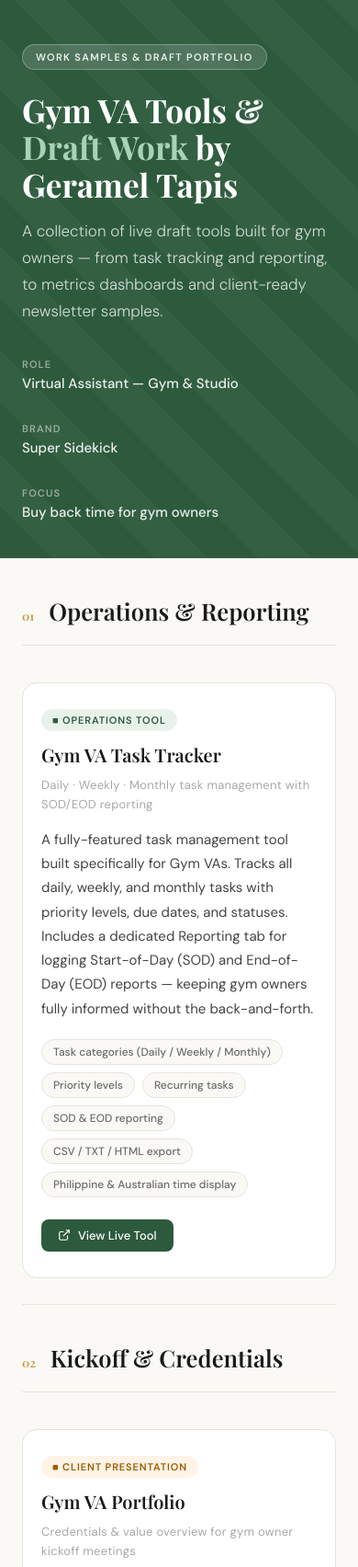
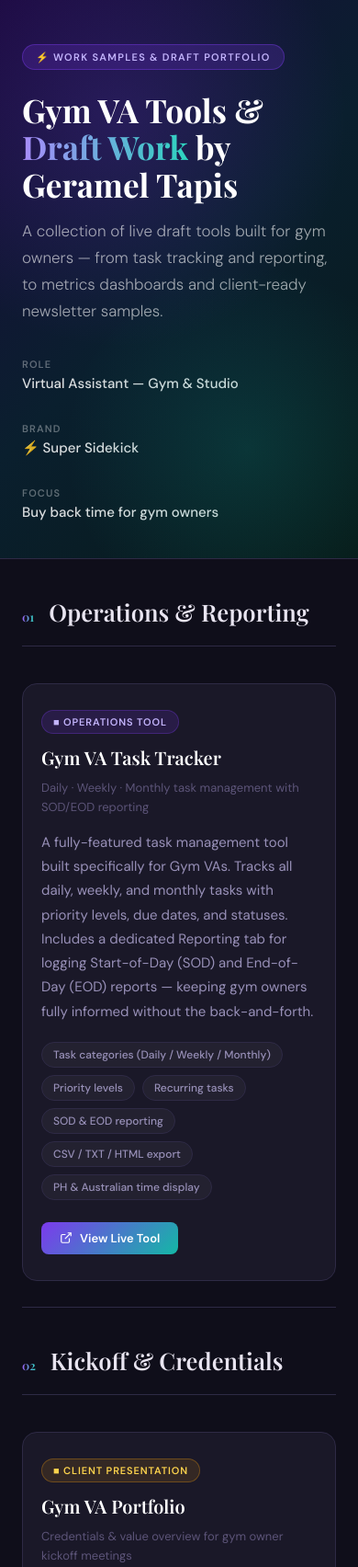
Before and after one commit to getapis/Gym-VA-Tools, a plain HTML site: page index.html in a window 390 px wide. Shown: the top 1704 px of the page at 92% size. Drawn offline with nearby package versions, Linux system fonts and the light colour scheme.

Commit message:
Update index.html

```diff
--- a/index.html
+++ b/index.html
@@ -9,292 +9,94 @@
   *, *::before, *::after { box-sizing: border-box; margin: 0; padding: 0; }
 
   :root {
-    --ink: #1a1a1a;
-    --ink-muted: #6b6b6b;
-    --ink-faint: #a8a8a8;
-    --surface: #faf9f6;
-    --card: #ffffff;
-    --accent: #2d5a3d;
-    --accent-light: #e8f2eb;
-    --accent-mid: #4a8a5e;
-    --border: #e8e4dc;
-    --gold: #c9973a;
+    --surface: #0f0e1a;
+    --card: #1a1828;
+    --card-border: #2e2a45;
+    --purple: #7c3aed;
+    --purple-mid: #9d5cf6;
+    --teal: #14b8a6;
+    --teal-mid: #2dd4bf;
+    --text-main: #e8e4f0;
+    --text-muted: #9890b8;
+    --text-faint: #5c5478;
   }
 
-  body {
-    font-family: 'DM Sans', sans-serif;
-    background: var(--surface);
-    color: var(--ink);
-    min-height: 100vh;
-  }
+  body { font-family: 'DM Sans', sans-serif; background: var(--surface); color: var(--text-main); min-height: 100vh; }
 
-  /* HERO */
   .hero {
-    background: var(--accent);
-    color: #fff;
+    background: linear-gradient(135deg, #1a0a3d 0%, #0a1f2e 50%, #071a18 100%);
     padding: 72px 48px 64px;
     position: relative;
     overflow: hidden;
+    border-bottom: 1px solid var(--card-border);
   }
   .hero::before {
-    content: '';
-    position: absolute;
-    inset: 0;
-    background: repeating-linear-gradient(
-      45deg,
-      transparent,
-      transparent 40px,
-      rgba(255,255,255,0.03) 40px,
-      rgba(255,255,255,0.03) 80px
-    );
+    content: ''; position: absolute; top: -120px; left: -120px;
+    width: 500px; height: 500px;
+    background: radial-gradient(circle, rgba(124,58,237,0.2) 0%, transparent 70%);
+    pointer-events: none;
+  }
+  .hero::after {
+    content: ''; position: absolute; bottom: -80px; right: -80px;
+    width: 400px; height: 400px;
+    background: radial-gradient(circle, rgba(20,184,166,0.16) 0%, transparent 70%);
+    pointer-events: none;
   }
   .hero-inner { position: relative; max-width: 860px; margin: 0 auto; }
   .hero-badge {
     display: inline-block;
-    background: rgba(255,255,255,0.15);
-    border: 1px solid rgba(255,255,255,0.25);
-    color: rgba(255,255,255,0.9);
-    font-size: 11px;
-    font-weight: 600;
-    letter-spacing: 0.12em;
-    text-transform: uppercase;
-    padding: 6px 14px;
-    border-radius: 20px;
-    margin-bottom: 24px;
+    background: rgba(124,58,237,0.2); border: 1px solid rgba(124,58,237,0.4);
+    color: #c4b5fd; font-size: 11px; font-weight: 600; letter-spacing: 0.12em;
+    text-transform: uppercase; padding: 6px 14px; border-radius: 20px; margin-bottom: 24px;
   }
-  .hero h1 {
-    font-family: 'Playfair Display', serif;
-    font-size: clamp(2.2rem, 5vw, 3.6rem);
-    font-weight: 700;
-    line-height: 1.15;
-    margin-bottom: 16px;
-    color: #fff;
-  }
-  .hero h1 span { color: #a8d4b4; }
-  .hero p {
-    font-size: 17px;
-    font-weight: 300;
-    line-height: 1.7;
-    color: rgba(255,255,255,0.78);
-    max-width: 540px;
-    margin-bottom: 36px;
-  }
-  .hero-meta {
-    display: flex;
-    gap: 32px;
-    flex-wrap: wrap;
-  }
-  .hero-meta-item {
-    display: flex;
-    flex-direction: column;
-    gap: 4px;
-  }
-  .hero-meta-label {
-    font-size: 11px;
-    font-weight: 600;
-    letter-spacing: 0.1em;
-    text-transform: uppercase;
-    color: rgba(255,255,255,0.5);
-  }
-  .hero-meta-value {
-    font-size: 15px;
-    font-weight: 500;
-    color: rgba(255,255,255,0.9);
-  }
+  .hero h1 { font-family: 'Playfair Display', serif; font-size: clamp(2.2rem, 5vw, 3.6rem); font-weight: 700; line-height: 1.15; margin-bottom: 16px; color: #fff; }
+  .hero h1 .grad { background: linear-gradient(90deg, #a78bfa, #2dd4bf); -webkit-background-clip: text; -webkit-text-fill-color: transparent; background-clip: text; }
+  .hero p { font-size: 17px; font-weight: 300; line-height: 1.7; color: rgba(255,255,255,0.6); max-width: 540px; margin-bottom: 36px; }
+  .hero-meta { display: flex; gap: 32px; flex-wrap: wrap; }
+  .hero-meta-item { display: flex; flex-direction: column; gap: 4px; }
+  .hero-meta-label { font-size: 11px; font-weight: 600; letter-spacing: 0.1em; text-transform: uppercase; color: rgba(255,255,255,0.35); }
+  .hero-meta-value { font-size: 15px; font-weight: 500; color: rgba(255,255,255,0.85); }
 
-  /* SECTION */
-  .section {
-    max-width: 900px;
-    margin: 0 auto;
-    padding: 64px 48px;
-  }
-  .section-header {
-    display: flex;
-    align-items: baseline;
-    gap: 16px;
-    margin-bottom: 40px;
-    padding-bottom: 20px;
-    border-bottom: 1px solid var(--border);
-  }
-  .section-num {
-    font-family: 'Playfair Display', serif;
-    font-size: 13px;
-    color: var(--gold);
-    font-weight: 600;
-  }
-  .section-title {
-    font-family: 'Playfair Display', serif;
-    font-size: 1.6rem;
-    font-weight: 600;
-    color: var(--ink);
-  }
+  .section { max-width: 900px; margin: 0 auto; padding: 64px 48px; }
+  .section-header { display: flex; align-items: baseline; gap: 16px; margin-bottom: 40px; padding-bottom: 20px; border-bottom: 1px solid var(--card-border); }
+  .section-num { font-family: 'Playfair Display', serif; font-size: 13px; background: linear-gradient(90deg, var(--purple-mid), var(--teal-mid)); -webkit-background-clip: text; -webkit-text-fill-color: transparent; background-clip: text; font-weight: 600; }
+  .section-title { font-family: 'Playfair Display', serif; font-size: 1.6rem; font-weight: 600; color: var(--text-main); }
 
-  /* WORK CARD */
-  .work-card {
-    background: var(--card);
-    border: 1px solid var(--border);
-    border-radius: 16px;
-    overflow: hidden;
-    margin-bottom: 28px;
-    transition: box-shadow 0.2s ease, transform 0.2s ease;
-  }
-  .work-card:hover {
-    box-shadow: 0 8px 32px rgba(0,0,0,0.08);
-    transform: translateY(-2px);
-  }
-  .card-top {
-    display: grid;
-    grid-template-columns: 1fr auto;
-    align-items: start;
-    gap: 20px;
-    padding: 28px 32px 0;
-  }
-  .card-tag {
-    display: inline-flex;
-    align-items: center;
-    gap: 6px;
-    font-size: 11px;
-    font-weight: 600;
-    letter-spacing: 0.08em;
-    text-transform: uppercase;
-    padding: 5px 12px;
-    border-radius: 20px;
-    margin-bottom: 12px;
-  }
-  .tag-ops { background: #e8f2eb; color: #2d5a3d; }
-  .tag-creds { background: #fff4e6; color: #a05a00; }
-  .tag-data { background: #e8eaf9; color: #2d3a8c; }
-  .tag-content { background: #fde8f0; color: #8c1d50; }
+  .work-card { background: var(--card); border: 1px solid var(--card-border); border-radius: 16px; overflow: hidden; margin-bottom: 28px; transition: border-color 0.2s, transform 0.2s; }
+  .work-card:hover { border-color: rgba(124,58,237,0.55); transform: translateY(-2px); }
+  .card-top { display: grid; grid-template-columns: 1fr auto; align-items: start; gap: 20px; padding: 28px 32px 0; }
+  .card-tag { display: inline-flex; align-items: center; font-size: 11px; font-weight: 600; letter-spacing: 0.08em; text-transform: uppercase; padding: 5px 12px; border-radius: 20px; margin-bottom: 12px; }
+  .tag-ops     { background: rgba(124,58,237,0.15); color: #c4b5fd; border: 1px solid rgba(124,58,237,0.3); }
+  .tag-creds   { background: rgba(245,158,11,0.12); color: #fcd34d; border: 1px solid rgba(245,158,11,0.3); }
+  .tag-data    { background: rgba(20,184,166,0.12); color: #5eead4; border: 1px solid rgba(20,184,166,0.3); }
+  .tag-content { background: rgba(157,92,246,0.12); color: #d8b4fe; border: 1px solid rgba(157,92,246,0.3); }
+  .card-title { font-family: 'Playfair Display', serif; font-size: 1.25rem; font-weight: 600; margin-bottom: 8px; color: #fff; }
+  .card-subtitle { font-size: 13px; color: var(--text-faint); }
+  .card-body { padding: 16px 32px 28px; }
+  .card-desc { font-size: 15px; line-height: 1.75; color: var(--text-muted); margin-bottom: 20px; }
 
-  .card-title {
-    font-family: 'Playfair Display', serif;
-    font-size: 1.25rem;
-    font-weight: 600;
-    margin-bottom: 8px;
-    color: var(--ink);
-  }
-  .card-subtitle {
-    font-size: 13px;
-    color: var(--ink-faint);
-    font-weight: 400;
-    letter-spacing: 0.02em;
-  }
-  .card-body {
-    padding: 16px 32px 28px;
-  }
-  .card-desc {
-    font-size: 15px;
-    line-height: 1.75;
-    color: #444;
-    margin-bottom: 20px;
-  }
+  .features { display: flex; flex-wrap: wrap; gap: 8px; margin-bottom: 24px; }
+  .feature-pill { font-size: 12px; font-weight: 500; padding: 5px 12px; background: rgba(255,255,255,0.04); border: 1px solid var(--card-border); border-radius: 20px; color: var(--text-muted); }
 
-  /* FEATURES LIST */
-  .features {
-    display: flex;
-    flex-wrap: wrap;
-    gap: 8px;
-    margin-bottom: 24px;
-  }
-  .feature-pill {
-    font-size: 12px;
-    font-weight: 500;
-    padding: 5px 12px;
-    background: var(--surface);
-    border: 1px solid var(--border);
-    border-radius: 20px;
-    color: var(--ink-muted);
-  }
-
-  /* CARD LINKS */
-  .card-links {
-    display: flex;
-    flex-wrap: wrap;
-    gap: 10px;
-    align-items: center;
-  }
-  .link-primary {
-    display: inline-flex;
-    align-items: center;
-    gap: 8px;
-    background: var(--accent);
-    color: #fff;
-    font-size: 13px;
-    font-weight: 500;
-    padding: 9px 18px;
-    border-radius: 8px;
-    text-decoration: none;
-    transition: background 0.15s ease;
-  }
-  .link-primary:hover { background: var(--accent-mid); }
+  .card-links { display: flex; flex-wrap: wrap; gap: 10px; align-items: center; }
+  .link-primary { display: inline-flex; align-items: center; gap: 8px; background: linear-gradient(135deg, var(--purple), var(--teal)); color: #fff; font-size: 13px; font-weight: 600; padding: 9px 20px; border-radius: 8px; text-decoration: none; transition: opacity 0.15s; }
+  .link-primary:hover { opacity: 0.82; }
   .link-primary svg { width: 14px; height: 14px; fill: none; stroke: currentColor; stroke-width: 2; }
-  .link-secondary {
-    display: inline-flex;
-    align-items: center;
-    gap: 6px;
-    color: var(--accent);
-    font-size: 13px;
-    font-weight: 500;
-    padding: 9px 14px;
-    border-radius: 8px;
-    border: 1px solid var(--accent-light);
-    text-decoration: none;
-    transition: background 0.15s;
-  }
-  .link-secondary:hover { background: var(--accent-light); }
+  .link-secondary { display: inline-flex; align-items: center; gap: 6px; color: var(--teal-mid); font-size: 13px; font-weight: 500; padding: 9px 14px; border-radius: 8px; border: 1px solid rgba(20,184,166,0.3); text-decoration: none; transition: background 0.15s; }
+  .link-secondary:hover { background: rgba(20,184,166,0.08); }
   .link-secondary svg { width: 13px; height: 13px; fill: none; stroke: currentColor; stroke-width: 2; }
 
-  /* NEWSLETTER GRID */
-  .newsletter-grid {
-    display: grid;
-    grid-template-columns: repeat(auto-fill, minmax(200px, 1fr));
-    gap: 12px;
-    margin-bottom: 24px;
-  }
-  .newsletter-item {
-    background: var(--surface);
-    border: 1px solid var(--border);
-    border-radius: 10px;
-    padding: 16px;
-    text-decoration: none;
-    transition: all 0.15s ease;
-    display: block;
-  }
-  .newsletter-item:hover {
-    background: var(--accent-light);
-    border-color: var(--accent-mid);
-  }
-  .newsletter-item-label {
-    font-size: 11px;
-    font-weight: 600;
-    letter-spacing: 0.08em;
-    text-transform: uppercase;
-    color: var(--ink-faint);
-    margin-bottom: 6px;
-  }
-  .newsletter-item-name {
-    font-size: 15px;
-    font-weight: 500;
-    color: var(--ink);
-  }
-  .newsletter-item-desc {
-    font-size: 12px;
-    color: var(--ink-muted);
-    margin-top: 4px;
-  }
+  .newsletter-grid { display: grid; grid-template-columns: repeat(auto-fill, minmax(200px, 1fr)); gap: 12px; margin-bottom: 24px; }
+  .newsletter-item { background: rgba(255,255,255,0.03); border: 1px solid var(--card-border); border-radius: 10px; padding: 16px; text-decoration: none; transition: all 0.15s; display: block; }
+  .newsletter-item:hover { background: rgba(124,58,237,0.1); border-color: rgba(124,58,237,0.45); }
+  .newsletter-item-label { font-size: 11px; font-weight: 600; letter-spacing: 0.08em; text-transform: uppercase; color: var(--text-faint); margin-bottom: 6px; }
+  .newsletter-item-name { font-size: 15px; font-weight: 500; color: #fff; }
+  .newsletter-item-desc { font-size: 12px; color: var(--text-muted); margin-top: 4px; }
 
-  /* DIVIDER */
-  .divider { border: none; border-top: 1px solid var(--border); margin: 0; }
+  .divider { border: none; border-top: 1px solid var(--card-border); margin: 0 0 40px; }
 
-  /* FOOTER */
-  .footer {
-    background: var(--ink);
-    color: rgba(255,255,255,0.5);
-    text-align: center;
-    padding: 32px 48px;
-    font-size: 13px;
-  }
-  .footer strong { color: rgba(255,255,255,0.85); }
+  .footer { background: #0a0914; border-top: 1px solid var(--card-border); text-align: center; padding: 32px 48px; font-size: 13px; color: var(--text-faint); }
+  .grad-text { background: linear-gradient(90deg, #a78bfa, #2dd4bf); -webkit-background-clip: text; -webkit-text-fill-color: transparent; background-clip: text; font-weight: 600; }
 
   @media (max-width: 600px) {
     .hero { padding: 48px 24px 40px; }
@@ -308,83 +110,55 @@
 
 <div class="hero">
   <div class="hero-inner">
-    <div class="hero-badge">Work Samples & Draft Portfolio</div>
-    <h1>Gym VA Tools &<br><span>Draft Work</span> by Geramel Tapis</h1>
+    <div class="hero-badge">&#9889; Work Samples &amp; Draft Portfolio</div>
+    <h1>Gym VA Tools &amp;<br><span class="grad">Draft Work</span> by Geramel Tapis</h1>
     <p>A collection of live draft tools built for gym owners — from task tracking and reporting, to metrics dashboards and client-ready newsletter samples.</p>
     <div class="hero-meta">
-      <div class="hero-meta-item">
-        <span class="hero-meta-label">Role</span>
-        <span class="hero-meta-value">Virtual Assistant — Gym & Studio</span>
-      </div>
-      <div class="hero-meta-item">
-        <span class="hero-meta-label">Brand</span>
-        <span class="hero-meta-value">Super Sidekick</span>
-      </div>
-      <div class="hero-meta-item">
-        <span class="hero-meta-label">Focus</span>
-        <span class="hero-meta-value">Buy back time for gym owners</span>
-      </div>
+      <div class="hero-meta-item"><span class="hero-meta-label">Role</span><span class="hero-meta-value">Virtual Assistant — Gym &amp; Studio</span></div>
+      <div class="hero-meta-item"><span class="hero-meta-label">Brand</span><span class="hero-meta-value">&#9889; Super Sidekick</span></div>
+      <div class="hero-meta-item"><span class="hero-meta-label">Focus</span><span class="hero-meta-value">Buy back time for gym owners</span></div>
     </div>
   </div>
 </div>
 
 <div class="section">
 
-  <!-- TASK TRACKER -->
-  <div class="section-header">
-    <span class="section-num">01</span>
-    <h2 class="section-title">Operations & Reporting</h2>
-  </div>
-
+  <div class="section-header"><span class="section-num">01</span><h2 class="section-title">Operations &amp; Reporting</h2></div>
   <div class="work-card">
-    <div class="card-top">
-      <div>
+    <div class="card-top"><div>
       <div class="card-tag tag-ops">&#9632; Operations Tool</div>
       <h3 class="card-title">Gym VA Task Tracker</h3>
       <span class="card-subtitle">Daily · Weekly · Monthly task management with SOD/EOD reporting</span>
-      </div>
-    </div>
+    </div></div>
     <div class="card-body">
-      <p class="card-desc">
-        A fully-featured task management tool built specifically for Gym VAs. Tracks all daily, weekly, and monthly tasks with priority levels, due dates, and statuses. Includes a dedicated Reporting tab for logging Start-of-Day (SOD) and End-of-Day (EOD) reports — keeping gym owners fully informed without the back-and-forth.
-      </p>
+      <p class="card-desc">A fully-featured task management tool built specifically for Gym VAs. Tracks all daily, weekly, and monthly tasks with priority levels, due dates, and statuses. Includes a dedicated Reporting tab for logging Start-of-Day (SOD) and End-of-Day (EOD) reports — keeping gym owners fully informed without the back-and-forth.</p>
       <div class="features">
         <span class="feature-pill">Task categories (Daily / Weekly / Monthly)</span>
         <span class="feature-pill">Priority levels</span>
         <span class="feature-pill">Recurring tasks</span>
         <span class="feature-pill">SOD &amp; EOD reporting</span>
         <span class="feature-pill">CSV / TXT / HTML export</span>
-        <span class="feature-pill">Philippine &amp; Australian time display</span>
+        <span class="feature-pill">PH &amp; Australian time display</span>
       </div>
       <div class="card-links">
         <a href="https://getapis.github.io/Gym-VA-Task-Tracker-Geramel-Tapis/" target="_blank" class="link-primary">
-          <svg viewBox="0 0 24 24"><path d="M18 13v6a2 2 0 01-2 2H5a2 2 0 01-2-2V8a2 2 0 012-2h6"/><polyline points="15 3 21 3 21 9"/><line x1="10" y1="14" x2="21" y2="3"/></svg>
-          View Live Tool
+          <svg viewBox="0 0 24 24"><path d="M18 13v6a2 2 0 01-2 2H5a2 2 0 01-2-2V8a2 2 0 012-2h6"/><polyline points="15 3 21 3 21 9"/><line x1="10" y1="14" x2="21" y2="3"/></svg>View Live Tool
         </a>
       </div>
     </div>
   </div>
 
-  <hr class="divider" style="margin: 0 0 40px;">
+  <hr class="divider">
 
-  <!-- PORTFOLIO / CREDENTIALS -->
-  <div class="section-header">
-    <span class="section-num">02</span>
-    <h2 class="section-title">Kickoff & Credentials</h2>
-  </div>
-
+  <div class="section-header"><span class="section-num">02</span><h2 class="section-title">Kickoff &amp; Credentials</h2></div>
   <div class="work-card">
-    <div class="card-top">
-      <div>
+    <div class="card-top"><div>
       <div class="card-tag tag-creds">&#9632; Client Presentation</div>
       <h3 class="card-title">Gym VA Portfolio</h3>
-        <span class="card-subtitle">Credentials & value overview for gym owner kickoff meetings</span>
-      </div>
-    </div>
+      <span class="card-subtitle">Credentials &amp; value overview for gym owner kickoff meetings</span>
+    </div></div>
     <div class="card-body">
-      <p class="card-desc">
-        A client-facing portfolio designed to be shared with gym owners during the kickoff meeting. Presents credentials, expertise, and the VA's value proposition — efficiently and professionally — so gym owners can evaluate the fit quickly without lengthy calls. The goal: save their time from day one.
-      </p>
+      <p class="card-desc">A client-facing portfolio designed to be shared with gym owners during the kickoff meeting. Presents credentials, expertise, and the VA's value proposition — efficiently and professionally — so gym owners can evaluate the fit quickly without lengthy calls. The goal: save their time from day one.</p>
       <div class="features">
         <span class="feature-pill">Credentials overview</span>
         <span class="feature-pill">Service scope</span>
@@ -393,33 +167,23 @@
       </div>
       <div class="card-links">
         <a href="https://getapis.github.io/Portforlio-Sidekick/indexport.html" target="_blank" class="link-primary">
-          <svg viewBox="0 0 24 24"><path d="M18 13v6a2 2 0 01-2 2H5a2 2 0 01-2-2V8a2 2 0 012-2h6"/><polyline points="15 3 21 3 21 9"/><line x1="10" y1="14" x2="21" y2="3"/></svg>
-          View Portfolio
+          <svg viewBox="0 0 24 24"><path d="M18 13v6a2 2 0 01-2 2H5a2 2 0 01-2-2V8a2 2 0 012-2h6"/><polyline points="15 3 21 3 21 9"/><line x1="10" y1="14" x2="21" y2="3"/></svg>View Portfolio
         </a>
       </div>
     </div>
   </div>
 
-  <hr class="divider" style="margin: 0 0 40px;">
+  <hr class="divider">
 
-  <!-- METRICS DASHBOARD -->
-  <div class="section-header">
-    <span class="section-num">03</span>
-    <h2 class="section-title">Metrics & Reporting Dashboard</h2>
-  </div>
-
+  <div class="section-header"><span class="section-num">03</span><h2 class="section-title">Metrics &amp; Reporting Dashboard</h2></div>
   <div class="work-card">
-    <div class="card-top">
-      <div>
+    <div class="card-top"><div>
       <div class="card-tag tag-data">&#9632; Data Dashboard</div>
       <h3 class="card-title">Gym / Studio Metrics Dashboard</h3>
       <span class="card-subtitle">Daily scoreboard · Weekly KPIs · Rollover calculation</span>
-      </div>
-    </div>
+    </div></div>
     <div class="card-body">
-      <p class="card-desc">
-        A draft metrics dashboard built for extracting and presenting the numbers gym owners actually need. Structured across three tabs: a <strong>Dashboard</strong> (filled weekly every Friday), a <strong>Scoreboard</strong> (daily number tracking), and a <strong>Rollover</strong> tab that calculates how many trial/starter members converted to full memberships — a critical metric for any gym's retention strategy.
-      </p>
+      <p class="card-desc">A draft metrics dashboard built for extracting and presenting the numbers gym owners actually need. Structured across three tabs: a <strong style="color:#c4b5fd;">Dashboard</strong> (filled weekly every Friday), a <strong style="color:#5eead4;">Scoreboard</strong> (daily number tracking), and a <strong style="color:#fcd34d;">Rollover</strong> tab that calculates how many trial/starter members converted to full memberships.</p>
       <div class="features">
         <span class="feature-pill">Weekly dashboard (Friday fill)</span>
         <span class="feature-pill">Daily scoreboard</span>
@@ -429,33 +193,23 @@
       </div>
       <div class="card-links">
         <a href="https://getapis.github.io/Metric-Dashboard/GRN_Metrics_Dashboard.html" target="_blank" class="link-primary">
-          <svg viewBox="0 0 24 24"><path d="M18 13v6a2 2 0 01-2 2H5a2 2 0 01-2-2V8a2 2 0 012-2h6"/><polyline points="15 3 21 3 21 9"/><line x1="10" y1="14" x2="21" y2="3"/></svg>
-          View Dashboard
+          <svg viewBox="0 0 24 24"><path d="M18 13v6a2 2 0 01-2 2H5a2 2 0 01-2-2V8a2 2 0 012-2h6"/><polyline points="15 3 21 3 21 9"/><line x1="10" y1="14" x2="21" y2="3"/></svg>View Dashboard
         </a>
       </div>
     </div>
   </div>
 
-  <hr class="divider" style="margin: 0 0 40px;">
+  <hr class="divider">
 
-  <!-- NEWSLETTERS -->
-  <div class="section-header">
-    <span class="section-num">04</span>
-    <h2 class="section-title">Newsletter Draft Samples</h2>
-  </div>
-
+  <div class="section-header"><span class="section-num">04</span><h2 class="section-title">Newsletter Draft Samples</h2></div>
   <div class="work-card">
-    <div class="card-top">
-      <div>
+    <div class="card-top"><div>
       <div class="card-tag tag-content">&#9632; Content Samples</div>
       <h3 class="card-title">Gym Newsletter Templates</h3>
       <span class="card-subtitle">Ready-to-send newsletter drafts for gyms without dedicated marketing staff</span>
-      </div>
-    </div>
+    </div></div>
     <div class="card-body">
-      <p class="card-desc">
-        Draft newsletter samples created for gym owners who don't have a dedicated marketing person to handle member communications. These templates can be customized and sent as-is — reducing the burden on gym owners and keeping members engaged consistently.
-      </p>
+      <p class="card-desc">Draft newsletter samples created for gym owners who don't have a dedicated marketing person to handle member communications. These templates can be customized and sent as-is — reducing the burden on gym owners and keeping members engaged consistently.</p>
       <div class="newsletter-grid">
         <a href="https://getapis.github.io/Gym-News-Letter/#" target="_blank" class="newsletter-item">
           <div class="newsletter-item-label">Sample 01</div>
@@ -475,16 +229,13 @@
       </div>
       <div class="card-links">
         <a href="https://getapis.github.io/Gym-News-Letter/#" target="_blank" class="link-secondary">
-          <svg viewBox="0 0 24 24"><path d="M18 13v6a2 2 0 01-2 2H5a2 2 0 01-2-2V8a2 2 0 012-2h6"/><polyline points="15 3 21 3 21 9"/><line x1="10" y1="14" x2="21" y2="3"/></svg>
-          View Sample 1
+          <svg viewBox="0 0 24 24"><path d="M18 13v6a2 2 0 01-2 2H5a2 2 0 01-2-2V8a2 2 0 012-2h6"/><polyline points="15 3 21 3 21 9"/><line x1="10" y1="14" x2="21" y2="3"/></svg>Sample 1
         </a>
         <a href="https://getapis.github.io/Gym-News-Letter/velve.html" target="_blank" class="link-secondary">
-          <svg viewBox="0 0 24 24"><path d="M18 13v6a2 2 0 01-2 2H5a2 2 0 01-2-2V8a2 2 0 012-2h6"/><polyline points="15 3 21 3 21 9"/><line x1="10" y1="14" x2="21" y2="3"/></svg>
-          View Sample 2
+          <svg viewBox="0 0 24 24"><path d="M18 13v6a2 2 0 01-2 2H5a2 2 0 01-2-2V8a2 2 0 012-2h6"/><polyline points="15 3 21 3 21 9"/><line x1="10" y1="14" x2="21" y2="3"/></svg>Sample 2
         </a>
         <a href="https://getapis.github.io/Gym-News-Letter/pump.html" target="_blank" class="link-secondary">
-          <svg viewBox="0 0 24 24"><path d="M18 13v6a2 2 0 01-2 2H5a2 2 0 01-2-2V8a2 2 0 012-2h6"/><polyline points="15 3 21 3 21 9"/><line x1="10" y1="14" x2="21" y2="3"/></svg>
-          View Sample 3
+          <svg viewBox="0 0 24 24"><path d="M18 13v6a2 2 0 01-2 2H5a2 2 0 01-2-2V8a2 2 0 012-2h6"/><polyline points="15 3 21 3 21 9"/><line x1="10" y1="14" x2="21" y2="3"/></svg>Sample 3
         </a>
       </div>
     </div>
@@ -493,7 +244,7 @@
 </div>
 
 <div class="footer">
-  <strong>Geramel Tapis</strong> &nbsp;·&nbsp; Gym Virtual Assistant &nbsp;·&nbsp; Super Sidekick &nbsp;·&nbsp; Draft Work Samples
+  <span class="grad-text">&#9889; Geramel Tapis</span> &nbsp;·&nbsp; Gym Virtual Assistant &nbsp;·&nbsp; Super Sidekick &nbsp;·&nbsp; Draft Work Samples
 </div>
 
 </body>
```
Lines whose indentation alone changed are shown as unchanged.
